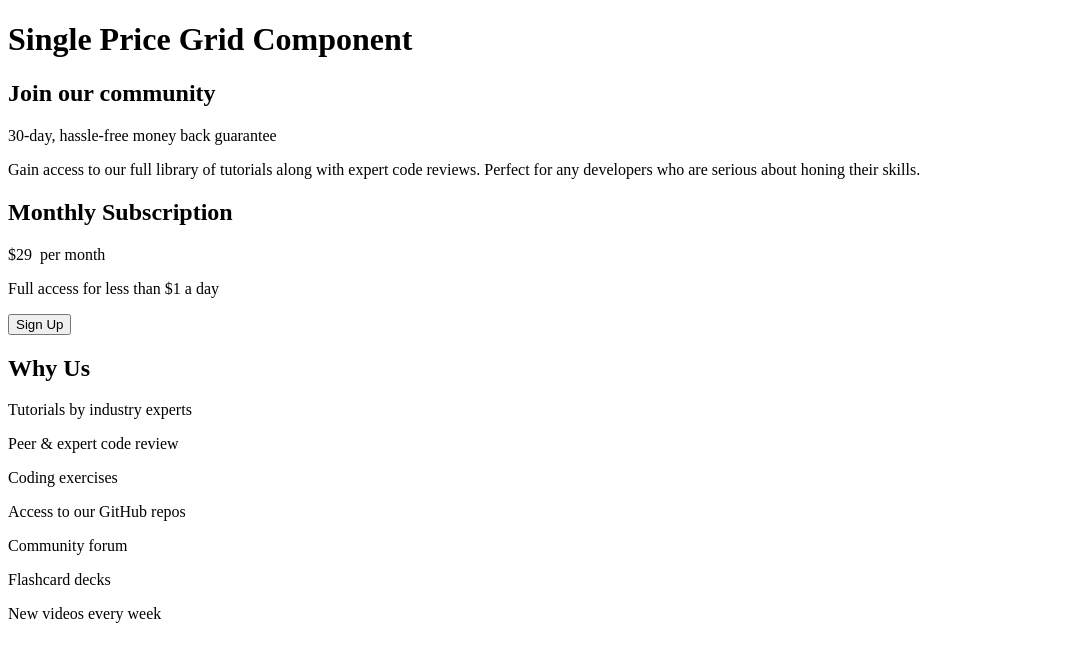
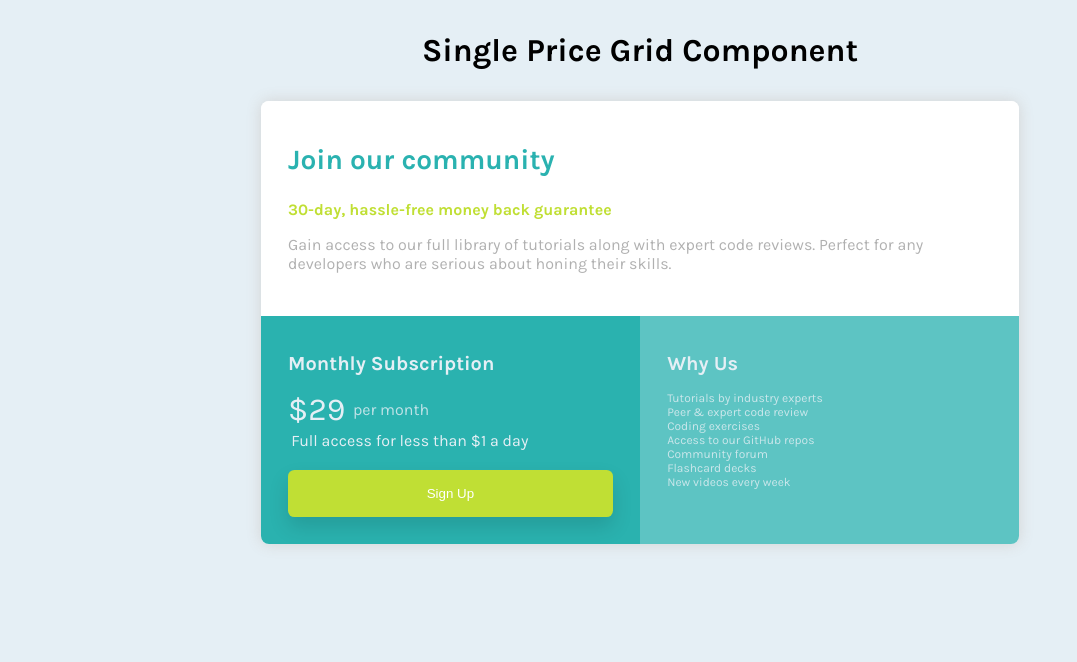
Before and after one commit to theAvocadoCoder/single-price-grid-component, a plain HTML site: page index.html in a window 1280 px wide. Shown: the whole page, without its empty margins (0-1077 px from the left). Drawn offline with Linux system fonts and the light colour scheme.

Commit message:
refactor: Use only CSS grid for card layout

```diff
--- a/css/styles.css
+++ b/css/styles.css
@@ -0,0 +1,98 @@
+
+body {
+  background-color: #e5eff5;
+  font-family: 'Karla', sans-serif;
+}
+
+h1 {
+  margin: 2rem auto;
+  text-align: center;
+}
+
+.container {
+  display: grid;
+  margin: 0 auto 2rem;
+  background-color: white;
+  box-sizing: border-box;
+  width: clamp(240px, 60%, 768px);
+  height: fit-content;
+  overflow: hidden;
+  grid-template-columns: repeat(1, 1fr);
+  border-radius: .5rem;
+  box-shadow: 0px 0px 15px lightgray;
+}
+
+.item {
+  padding: 1.2rem 1.7rem 1.7rem;
+  color: #e5eff5;
+}
+
+.item-1 {
+  background-color: white;
+  color: #0000004f;
+}
+
+h2 {
+  font-size: 20px;
+}
+
+.item-1 h2 {
+  font-size: 28px;
+  font-weight: 700;
+  color: #2ab2b0;
+}
+
+.item-1 .p-1 {
+  color: #c0df34;
+  font-weight: 700;
+}
+
+.container-item {
+  display: inline-grid;
+  grid-template-rows: repeat(auto-fit, minmax(fit-content, 1fr));
+  grid-template-columns: repeat(auto-fit, minmax(240px, 1fr));
+}
+
+.item-2 {
+  background-color: #2ab2af;
+}
+
+.item-2 .p-1 {
+  display: inline-flex;
+  margin: 0;
+  padding: 0;
+}
+
+.item-2 .p-1 span:last-of-type {
+  opacity: .8;
+  align-self: center;
+}
+
+.big {
+  font-size: 32px;
+}
+
+.item-2 .p-2 {
+  margin: .2rem;
+}
+
+.container-item button {
+  background-color: #c0df34;
+  color: #fff;
+  border: none;
+  border-radius: .4rem;
+  padding: 1rem;
+  margin-top: 1rem;
+  width: 100%;
+  box-shadow: 0px 10px 20px #00000020;
+}
+
+.item-3 {
+  background-color: #2ab2b0c1;
+}
+
+.item-3 div p {
+  margin: 0;
+  opacity: .8;
+  font-size: 12px
+}
--- a/index.html
+++ b/index.html
@@ -16,50 +16,37 @@
 </head>
 
 <body>
-  <!-- <div
-    class="">
+  <!-- <div class="">
     <a target="_self" href="https://theavocadocoder.github.io/project-details/single-price-grid-component">
-      <div class="">HOME</div>
+      <em class="">HOME</em>
     </a>
   </div> -->
   <h1>Single Price Grid Component</h1>
   <div class="container">
-    <div
-      class="">
-      <div class="">
-        <h2 class="">Join our community</h2>
+    <div class="item item-1">
+      <h2>Join our community</h2>
 
-        <p class="">30-day, hassle-free money back guarantee</p>
-
-        <p class="">
-          Gain access to our full library of tutorials along with expert code reviews.
-          Perfect for any developers who are serious about honing their skills.
+      <p class="p-1">30-day, hassle-free money back guarantee</p>
+      <p class="p-2">
+        Gain access to our full library of tutorials along with expert code reviews. Perfect for any developers who are serious about honing their skills.
       </p>
     </div>
-      <div class="">
-        <div class="">
-          <h2 class="">Monthly Subscription</h2>
+    <div class="container-item">
+      <div class="item item-2">
+        <h2>Monthly Subscription</h2>
 
-          <p class="">
-            <span class="">&dollar;29&nbsp;</span>
-            per month
+        <p class="p-1">
+          <span class="big">&dollar;29&nbsp;</span>
+          <span>per month</span>
         </p>
+        <p class="p-2">Full access for less than &dollar;1 a day</p>
 
-          <p class="">
-            Full access for less than &dollar;1 a day
-          </p>
+        <button type="button">Sign Up</button>
+      </div>
+      <div class="item item-3">
+        <h2>Why Us</h2>
 
-          <button
-            class=""
-            type="button">
-            Sign Up
-          </button>
-        </div>
-        <div
-          class="">
-          <h2 class="">Why Us</h2>
-
-          <div class="">
+        <div>
           <p>Tutorials by industry experts</p>
           <p>Peer &amp; expert code review</p>
           <p>Coding exercises</p>
@@ -67,7 +54,6 @@
           <p>Community forum</p>
           <p>Flashcard decks</p>
           <p>New videos every week</p>
-          </div>
         </div>
       </div>
     </div>
```
Lines whose indentation alone changed are shown as unchanged.
